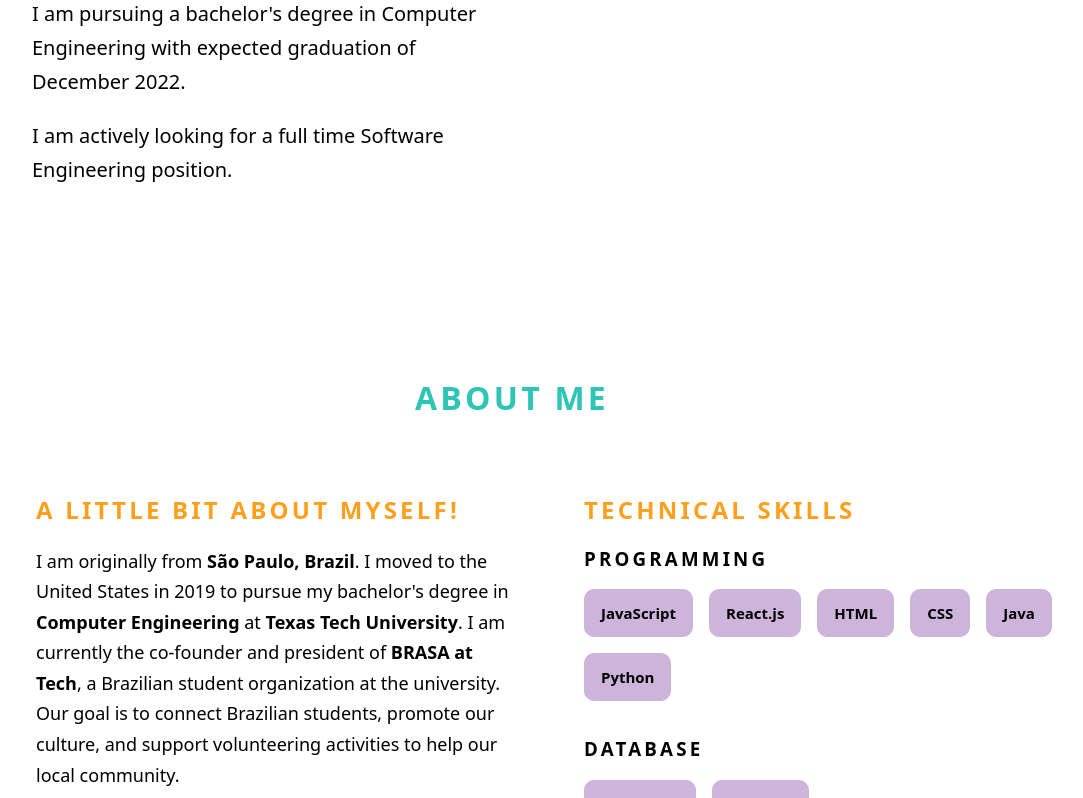
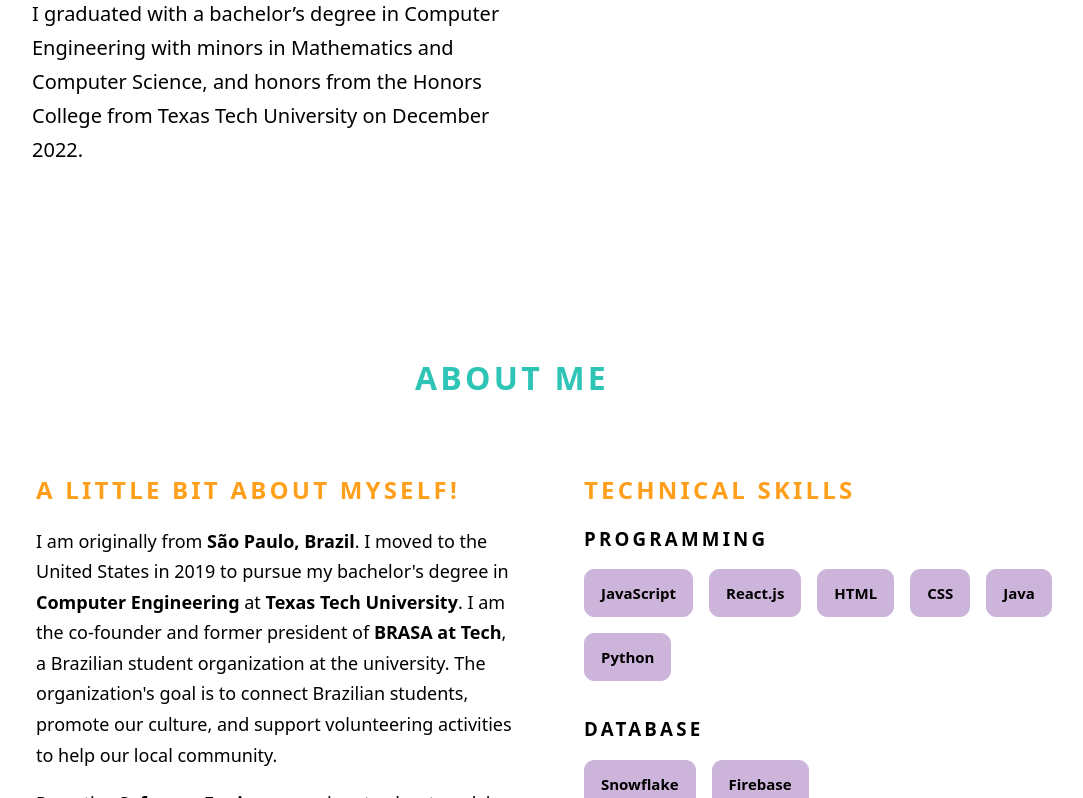
Before and after one commit to giupiombo/portfolio, a React (Create React App) app: page / in a window 1280 px wide. Shown: the part 522-1320 px from the top of the page, without its empty margins (128-1211 px from the left). Built offline with nearby package versions, Linux system fonts and the light colour scheme.

Commit message:
changes on home and about paragraphs

```diff
--- a/src/components/Desktop/About.js
+++ b/src/components/Desktop/About.js
@@ -13,10 +13,10 @@ const About = forwardRef((props, ref) => {
               I am originally from <strong>São Paulo, Brazil</strong>. I moved
               to the United States in 2019 to pursue my bachelor's degree in{' '}
               <strong>Computer Engineering</strong> at{' '}
-              <strong>Texas Tech University</strong>. I am currently the
-              co-founder and president of <strong>BRASA at Tech</strong>, a
-              Brazilian student organization at the university. Our goal is to
-              connect Brazilian students, promote our culture, and support
+              <strong>Texas Tech University</strong>. I am the co-founder and
+              former president of <strong>BRASA at Tech</strong>, a Brazilian
+              student organization at the university. The organization's goal is
+              to connect Brazilian students, promote our culture, and support
               volunteering activities to help our local community.
             </p>
             <p>
--- a/src/components/Desktop/Home.js
+++ b/src/components/Desktop/Home.js
@@ -10,11 +10,9 @@ const Home = forwardRef((props, ref) => {
           <h2>Hey there, my name is</h2>
           <h1>Giulia Piombo</h1>
           <p>
-            I am pursuing a bachelor's degree in Computer Engineering with
-            expected graduation of December 2022.
-          </p>
-          <p>
-            I am actively looking for a full time Software Engineering position.
+            I graduated with a bachelor’s degree in Computer Engineering with
+            minors in Mathematics and Computer Science, and honors from the
+            Honors College from Texas Tech University on December 2022.
           </p>
         </div>
         <div className={classes.column}>
--- a/src/components/Mobile/About.js
+++ b/src/components/Mobile/About.js
@@ -10,11 +10,11 @@ const About = forwardRef((props, ref) => {
         I am originally from <strong>São Paulo, Brazil</strong>. I moved to the
         United States in 2019 to pursue my bachelor's degree in{' '}
         <strong>Computer Engineering</strong> at{' '}
-        <strong>Texas Tech University</strong>. I am currently the co-founder
-        and president of <strong>BRASA at Tech</strong>, a Brazilian student
-        organization at the university. Our goal is to connect Brazilian
-        students, promote our culture, and support volunteering activities to
-        help our local community.
+        <strong>Texas Tech University</strong>. I am the co-founder and former
+        president of <strong>BRASA at Tech</strong>, a Brazilian student
+        organization at the university. The organization's goal is to connect
+        Brazilian students, promote our culture, and support volunteering
+        activities to help our local community.
       </p>
       <p>
         Proactive <strong>Software Engineer</strong> passionate about applying
--- a/src/components/Mobile/Home.js
+++ b/src/components/Mobile/Home.js
@@ -8,11 +8,9 @@ const Home = forwardRef((props, ref) => {
       <h2>Hey there, my name is</h2>
       <h1>Giulia Piombo</h1>
       <p>
-        I am pursuing a bachelor's degree in Computer Engineering with expected
-        graduation of December 2022.
-      </p>
-      <p>
-        I am actively looking for a full time Software Engineering position.
+        I graduated with a bachelor’s degree in Computer Engineering with minors
+        in Mathematics and Computer Science, and honors from the Honors College
+        from Texas Tech University on December 2022.
       </p>
       <img src={me} alt="me" />
     </div>
```
